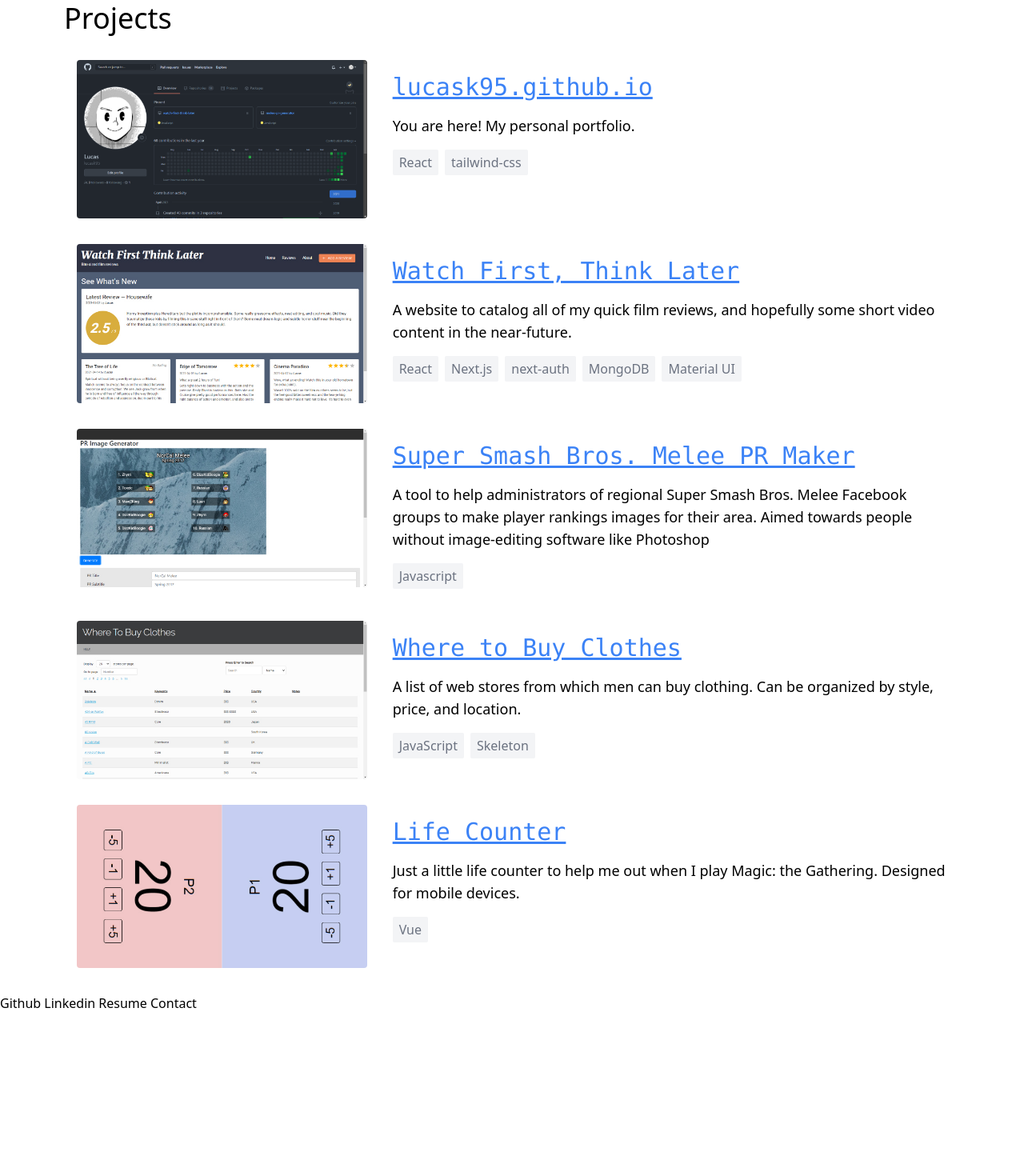
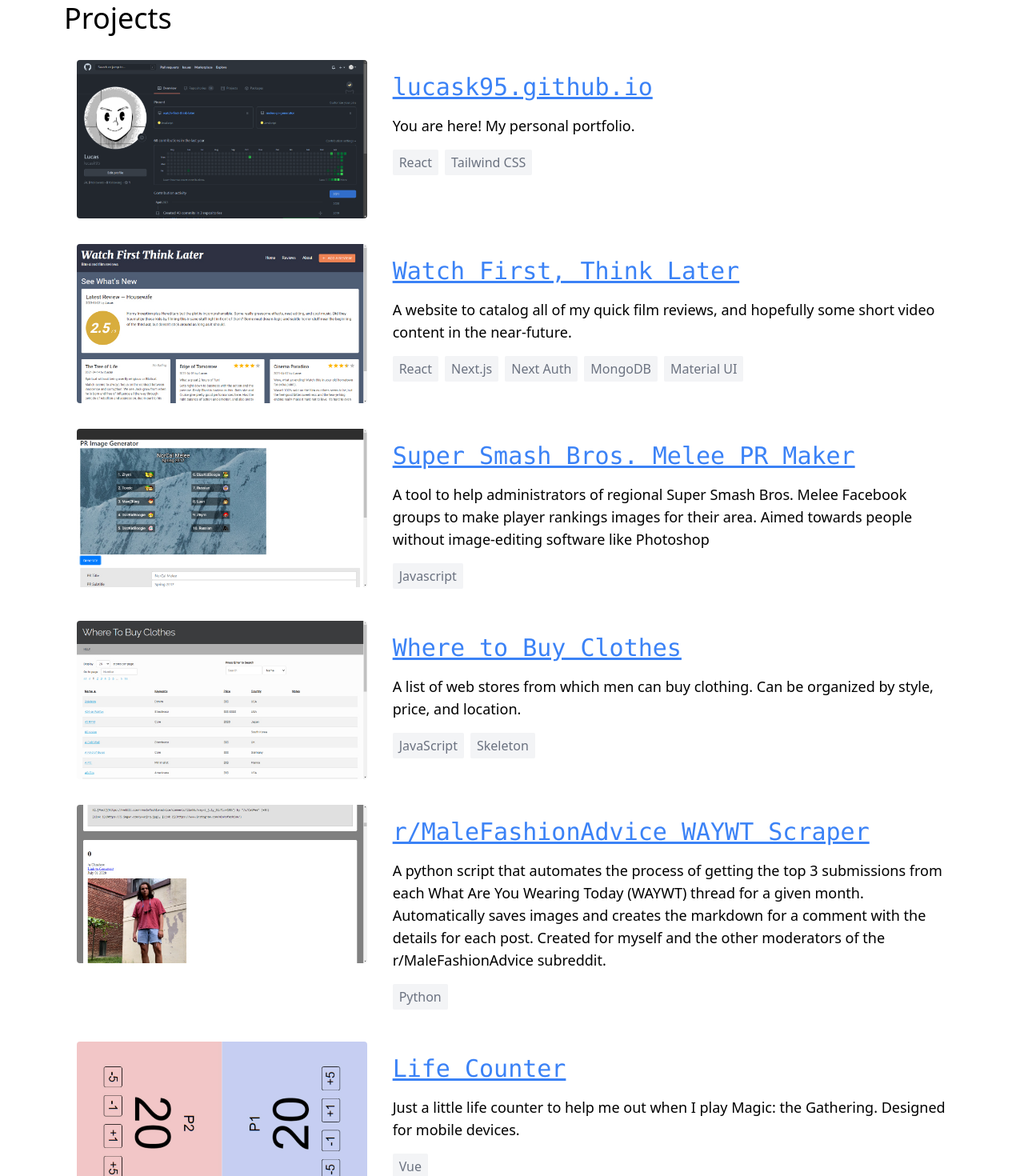
Before and after one commit to lucask95/lucask95.github.io-source, a React (Create React App) app: page / in a window 1280 px wide. Shown: the part 407-1877 px from the top of the page at 80% size. Before the commit the page ends 1673 px from the top, so only its background shows below. Built offline with nearby package versions, Linux system fonts and the light colour scheme.

Commit message:
Add another project

```diff
--- a/src/sections/ProjectsSection.js
+++ b/src/sections/ProjectsSection.js
@@ -7,7 +7,7 @@ const projects = [
     url: "https://lucask95.github.io/",
     imageUrl: "img/github.png",
     date: "2021",
-    technologies: ["React", "tailwind-css"],
+    technologies: ["React", "Tailwind CSS"],
   },
   {
     name: "Watch First, Think Later",
@@ -16,7 +16,7 @@ const projects = [
     url: "https://watch-first-think-later.vercel.app/",
     imageUrl: "img/wftl.jpg",
     date: "April 2021",
-    technologies: ["React", "Next.js", "next-auth", "MongoDB", "Material UI"],
+    technologies: ["React", "Next.js", "Next Auth", "MongoDB", "Material UI"],
   },
   {
     name: "Super Smash Bros. Melee PR Maker",
@@ -35,6 +35,15 @@ const projects = [
     imageUrl: "img/clothes.jpg",
     date: "",
     technologies: ["JavaScript", "Skeleton"],
+  },
+  {
+    name: "r/MaleFashionAdvice WAYWT Scraper",
+    description:
+      "A python script that automates the process of getting the top 3 submissions from each What Are You Wearing Today (WAYWT) thread for a given month. Automatically saves images and creates the markdown for a comment with the details for each post. Created for myself and the other moderators of the r/MaleFashionAdvice subreddit.",
+    url: "https://github.com/lucask95/mfa-waywt-scraper",
+    imageUrl: "img/mfascript.jpg",
+    date: "",
+    technologies: ["Python"],
   },
   {
     name: "Life Counter",
```
Also changed, not shown: public/img/mfascript.jpg (added).
